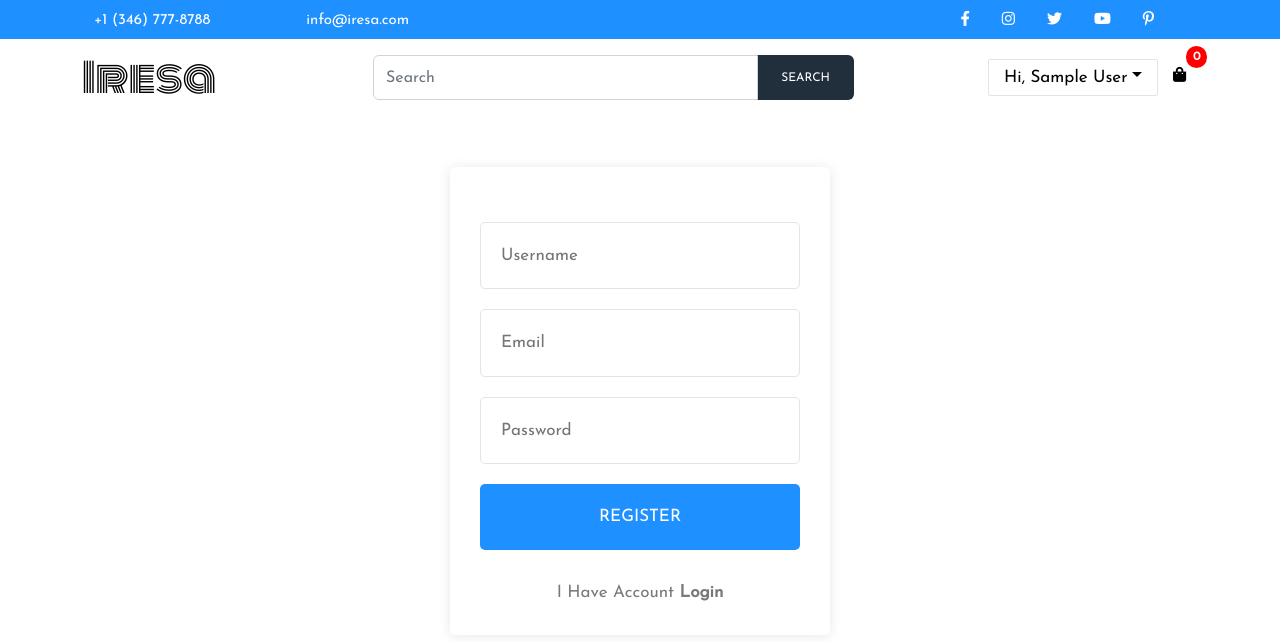
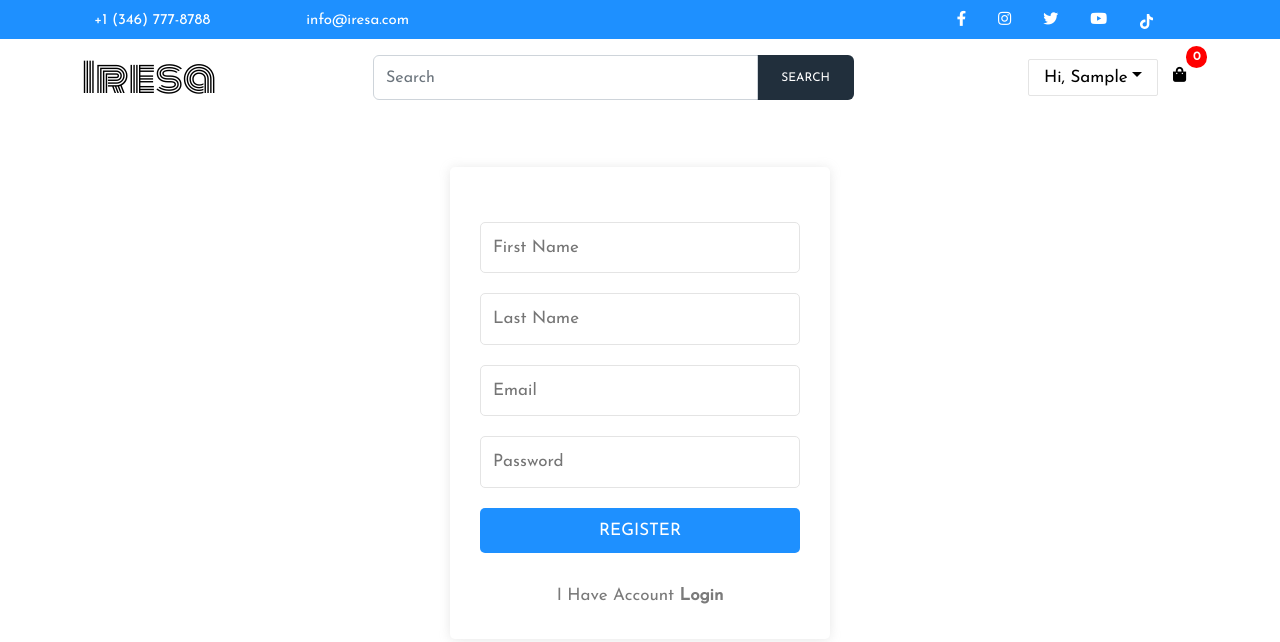
Before and after one commit to Presgood16/iresa-frontend, a React (Create React App) app: page /register in a window 1280 px wide. Shown: the top 642 px of the page. Built offline with nearby package versions, Linux system fonts and the light colour scheme; no server answers; sample sign-in values are in the browser's storage.

Commit message:
make it better

```diff
--- a/public/index.html
+++ b/public/index.html
@@ -11,8 +11,8 @@
 
     <!-- Google Fonts-->
   <link rel="preconnect" href="https://fonts.googleapis.com">
-<link rel="preconnect" href="https://fonts.gstatic.com" crossorigin>
-<link href="https://fonts.googleapis.com/css2?family=Monoton&display=swap" rel="stylesheet">
+  <link rel="preconnect" href="https://fonts.gstatic.com" crossorigin>
+  <link href="https://fonts.googleapis.com/css2?family=Monoton&display=swap" rel="stylesheet">
 
     <!-- Bootstrap -->
     <script src="https://code.jquery.com/jquery-3.3.1.slim.min.js"></script>
@@ -28,6 +28,10 @@
       rel="stylesheet"
       href="https://pro.fontawesome.com/releases/v5.10.0/css/all.css"
     />
+
+    <!-- Iconify -->
+    <script src="https://code.iconify.design/2/2.2.1/iconify.min.js"></script>
+
     <meta name="theme-color" content="#000000" />
     <meta
       name="description"
--- a/src/App.css
+++ b/src/App.css
@@ -269,10 +269,11 @@ textarea:focus {
   align-items: center;
 }
 .box-info {
-  width: 80%;
+  width: 100%;
   flex-direction: column;
   padding: 40px 0;
   box-shadow: 0px 0px 27px 0px rgb(243, 243, 243);
+  border-radius: 8px;
 }
 .info-image {
   width: 50px;
@@ -383,7 +384,7 @@ textarea:focus {
 }
 .Login input {
   width: 100%;
-  padding: 20px 20px;
+  padding: 12px 12px;
   margin-top: 20px;
   border: 1px solid #e4e4e4;
   border-radius: 5px;
@@ -396,7 +397,7 @@ textarea:focus {
 .Login2 button {
   width: 100%;
   margin-top: 20px;
-  padding: 20px 0;
+  padding: 10px 0;
   border: 0;
   background-color: #1E90FF;
   border-radius: 5px;
--- a/src/Redux/Actions/userActions.js
+++ b/src/Redux/Actions/userActions.js
@@ -57,7 +57,7 @@ export const logout = () => (dispatch) => {
 };
 
 // REGISTER
-export const register = (name, email, password) => async (dispatch) => {
+export const register = (firstName, lastName, email, password) => async (dispatch) => {
   try {
     dispatch({ type: USER_REGISTER_REQUEST });
 
@@ -69,7 +69,7 @@ export const register = (name, email, password) => async (dispatch) => {
 
     const { data } = await axios.post(
       `${URL}/api/users`,
-      { name, email, password },
+      { firstName, lastName, email, password },
       config
     );
     dispatch({ type: USER_REGISTER_SUCCESS, payload: data });
--- a/src/components/Header.js
+++ b/src/components/Header.js
@@ -48,8 +48,8 @@ const Header = () => {
               <a href="https://youtube.com" target="_blank" rel="noreferrer">
                 <i className="fab fa-youtube"></i>
               </a>
-              <a href="https://pinterest.com" target="_blank" rel="noreferrer">
-                <i className="fab fa-pinterest-p"></i>
+              <a href="https://tiktok.com/@deronke3" target="_blank" rel="noreferrer">
+                <span className="iconify" data-icon="simple-icons:tiktok"></span>
               </a>
             </div>
           </div>
@@ -174,7 +174,7 @@ const Header = () => {
                     aria-haspopup="true"
                     aria-expanded="false"
                   >
-                    Hi, {userInfo.name}
+                    Hi, {userInfo.firstName}
                   </button>
                   <div className="dropdown-menu">
                     <Link className="dropdown-item" to="/profile">
--- a/src/components/profileComponents/ProfileTabs.js
+++ b/src/components/profileComponents/ProfileTabs.js
@@ -8,7 +8,8 @@ import { updateUserProfile } from "../../Redux/Actions/userActions";
 
 const ProfileTabs = () => {
 
-  const [name, setName] = useState("");
+  const [firstName, setFirstName] = useState("");
+  const [lastName, setLastName] = useState("");
   const [email, setEmail] = useState("");
   const [password, setPassword] = useState("");
   const [confirmPassword, setConfirmPassword] = useState("");
@@ -31,7 +32,8 @@ const ProfileTabs = () => {
 
   useEffect(() => {
     if (user) {
-      setName(user.name);
+      setFirstName(user.firstName);
+      setLastName(user.lastName);
       setEmail(user.email);
     }
   }, [dispatch, user]);
@@ -44,7 +46,7 @@ const ProfileTabs = () => {
         toastId.current = toast.error("Password does not match", Toastobjects);
       }
     } else {
-      dispatch(updateUserProfile({ id: user._id, name, email, password }));
+      dispatch(updateUserProfile({ id: user._id, firstName, lastName, email, password }));
       if (!toast.isActive(toastId.current)) {
         toastId.current = toast.success("Profile Updated", Toastobjects);
       }
@@ -59,17 +61,28 @@ const ProfileTabs = () => {
       <form className="row  form-container" onSubmit={submitHandler}>
         <div className="col-md-6">
           <div className="form">
-            <label for="account-fn">UserName</label>
+            <label for="account-fn">First Name</label>
             <input
               className="form-control"
               type="text"
               required
-              value={name}
-              onChange={(e) => setName(e.target.value)}
+              value={firstName}
+              onChange={(e) => setFirstName(e.target.value)}
             />
           </div>
         </div>
-
+        <div className="col-md-6">
+          <div className="form">
+            <label for="account-fn">Last Name</label>
+            <input
+              className="form-control"
+              type="text"
+              required
+              value={lastName}
+              onChange={(e) => setLastName(e.target.value)}
+            />
+          </div>
+        </div>
         <div className="col-md-6">
           <div className="form">
             <label for="account-email">E-mail Address</label>
--- a/src/screens/CartScreen.js
+++ b/src/screens/CartScreen.js
@@ -37,7 +37,7 @@ const CartScreen = ({ match, location, history }) => {
           <div className=" alert alert-info text-center mt-3">
             Your cart is empty
             <Link
-              className="btn btn-primary mx-5 px-5 py-3"
+              className="btn btn-primary mx-5 px-5 py-2"
               to="/"
               style={{
                 fontSize: "12px",
@@ -48,7 +48,7 @@ const CartScreen = ({ match, location, history }) => {
           </div>
         ) : (
           <>
-            <div className=" alert alert-info text-center mt-3">
+            <div className=" alert alert-info text-center mt-3 p-2">
           Total Cart Products
           <Link className="text-success mx-2" to="/cart">
             ({cartItems.length})
--- a/src/screens/OrderScreen.js
+++ b/src/screens/OrderScreen.js
@@ -82,7 +82,7 @@ const OrderScreen = ({ match }) => {
                     <h5>
                       <strong>Customer</strong>
                     </h5>
-                    <p>{order.user.name}</p>
+                    <p>{order.user.firstName} {order.user.lastName}</p>
                     <p>
                       <a href={`mailto:${order.user.email}`}>
                         {order.user.email}
--- a/src/screens/PlaceOrderScreen.js
+++ b/src/screens/PlaceOrderScreen.js
@@ -69,7 +69,7 @@ const PlaceOrderScreen = ({ history }) => {
                 <h5>
                   <strong>Customer</strong>
                 </h5>
-                <p>{userInfo.name}</p>
+                <p>{userInfo.firstName} {userInfo.lastName}</p>
                 <p>{userInfo.email}</p>
               </div>
             </div>
--- a/src/screens/ProfileScreen.js
+++ b/src/screens/ProfileScreen.js
@@ -36,7 +36,7 @@ const ProfileScreen = () => {
                 </div>
                 <div className="author-card-details col-md-7">
                   <h5 className="author-card-name mb-2">
-                    <strong>{userInfo.name}</strong>
+                    <strong>{userInfo.firstName} {userInfo.lastName}</strong>
                   </h5>
                   <span className="author-card-position">
                     <>Joined {moment(userInfo.createdAt).format("LL")}</>
--- a/src/screens/Register.js
+++ b/src/screens/Register.js
@@ -8,7 +8,8 @@ import Header from "./../components/Header";
 
 const Register = ({ location, history }) => {
   window.scrollTo(0, 0);
-  const [name, setName] = useState("");
+  const [firstName, setFirstName] = useState("");
+  const [lastName, setLastName] = useState("");
   const [email, setEmail] = useState("");
   const [password, setPassword] = useState("");
 
@@ -26,7 +27,7 @@ const Register = ({ location, history }) => {
 
   const submitHandler = (e) => {
     e.preventDefault();
-    dispatch(register(name, email, password));
+    dispatch(register(firstName, lastName, email, password));
   };
 
   return (
@@ -42,9 +43,15 @@ const Register = ({ location, history }) => {
         >
           <input
           type="text"
-          placeholder="Username"
-          value={name}
-          onChange={(e) => setName(e.target.value)}
+          placeholder="First Name"
+          value={firstName}
+          onChange={(e) => setFirstName(e.target.value)}
+          />
+           <input
+          type="text"
+          placeholder="Last Name"
+          value={lastName}
+          onChange={(e) => setLastName(e.target.value)}
           />
           <input
           type="email"
--- a/src/screens/ShippingScreen.js
+++ b/src/screens/ShippingScreen.js
@@ -26,7 +26,7 @@ const ShippingScreen = ({ history }) => {
       <Header />
       <div className="container d-flex justify-content-center align-items-center login-center">
         <form
-          className="Login col-md-8 col-lg-4 col-11"
+          className="Login col-md-6 col-lg-4 col-11"
           onSubmit={submitHandler}
         >
           <h6>DELIVERY ADDRESS</h6>
```
